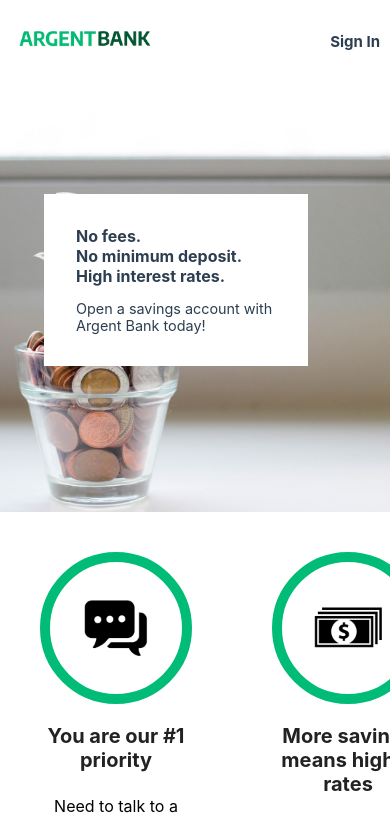
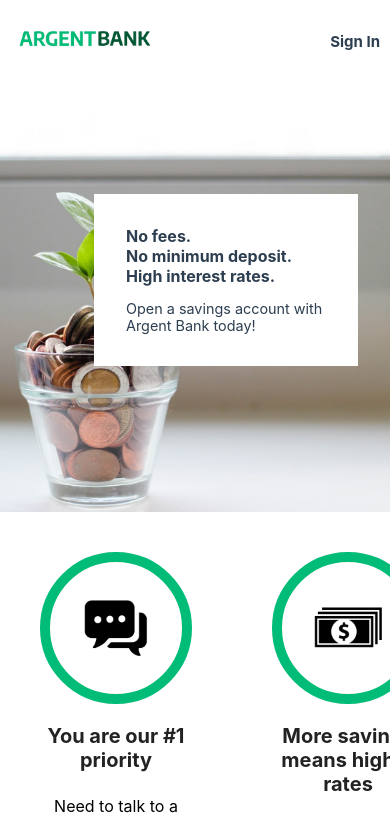
Before and after one commit to afarkhsi/ArgentBank, a React (Create React App) app: page / in a window 390 px wide. Shown: the top 817 px of the page. Built offline with nearby package versions, Linux system fonts and the light colour scheme; the HTML template or start-up script is replaced by a standard one.

Commit message:
ajout style css

```diff
--- a/src/components/Banner/style.css
+++ b/src/components/Banner/style.css
@@ -6,7 +6,8 @@
   position: absolute;
   top: 50px;
   right: 50px;
-  width: 300px;
+  max-width: 300px;
+  width: 100%;
   margin: 2rem;
   padding: 2rem;
   color: #2c3e50;
@@ -22,3 +23,10 @@
   margin-bottom: 0;
   font-size: 0.9rem;
 }
+
+@media (max-width: 550px) {
+  .banner-description {
+    right: 0px;
+    max-width: 200px;
+  }
+}
```
